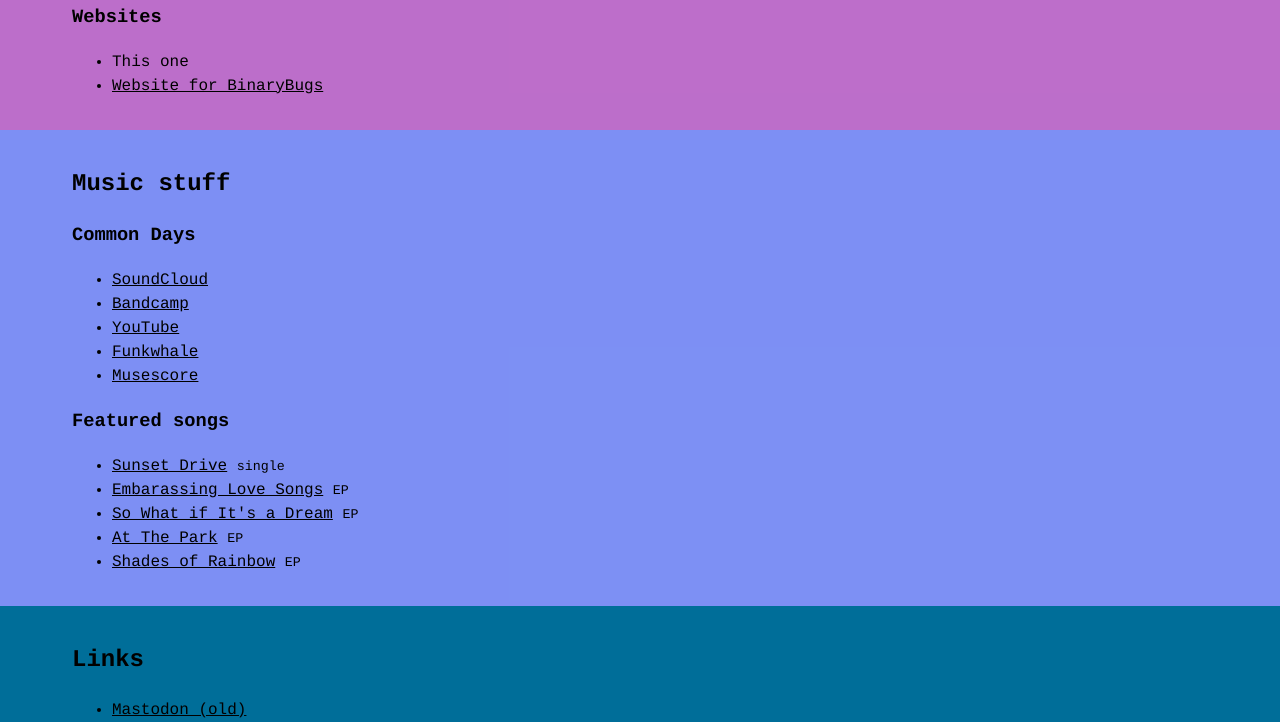
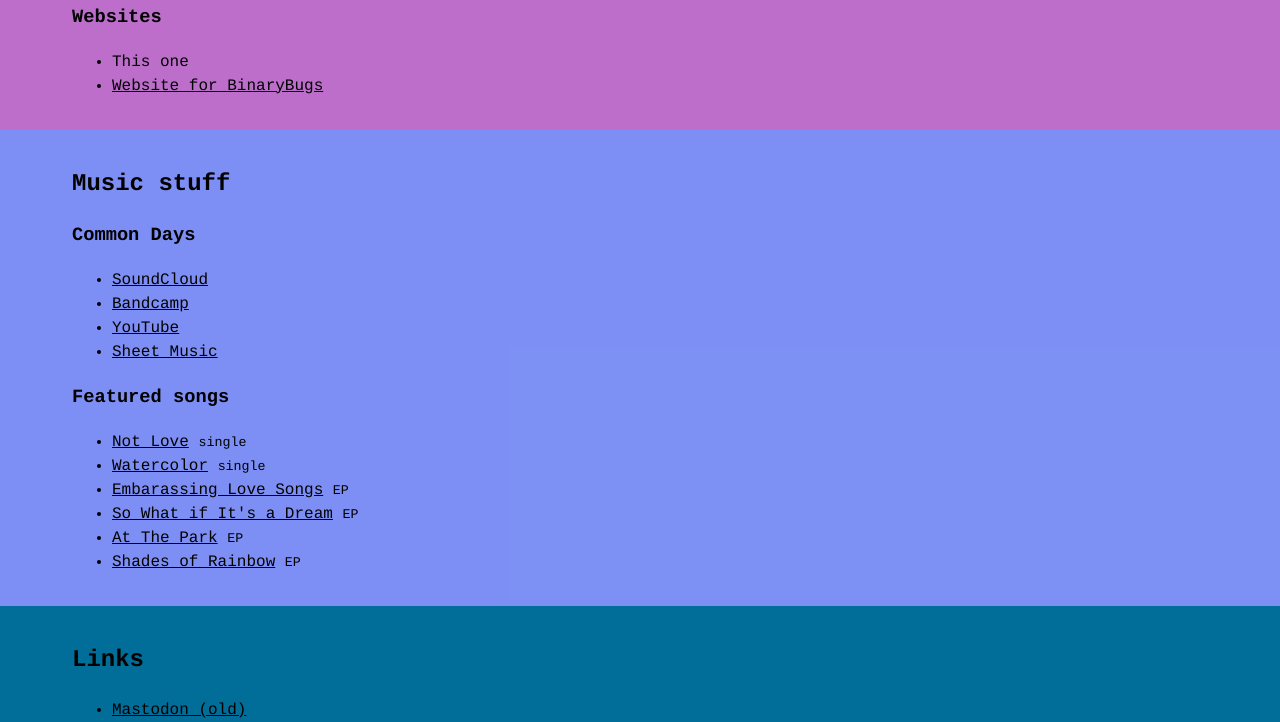
Before and after one commit to recursiveribbons/robinsyl.dev, a plain HTML site: page index.html in a window 1280 px wide. Shown: the part 1432-2154 px from the top of the page. Drawn offline with Linux system fonts and the light colour scheme.

Commit message:
update links

```diff
--- a/index.html
+++ b/index.html
@@ -85,12 +85,12 @@
             <li><a rel="me" href="https://soundcloud.com/CommonDays">SoundCloud</a></li>
             <li><a rel="me" href="https://commondays.bandcamp.com">Bandcamp</a></li>
             <li><a rel="me" href="https://youtube.com/@commondaysmusic">YouTube</a></li>
-            <li><a rel="me" href="https://sonicorca.maw.best/channels/commondays">Funkwhale</a></li>
-            <li><a rel="me" href="https://musescore.com/user/9027046">Musescore</a></li>
+            <li><a rel="me" href="/sheets">Sheet Music</a></li>
         </ul>
         <h3>Featured songs</h3>
         <ul>
-            <li><a href="https://commondays.bandcamp.com/track/sunset-drive">Sunset Drive</a> <small>single</small></li>
+            <li><a href="https://soundcloud.com/commondays/not-love">Not Love</a> <small>single</small></li>
+            <li><a href="https://soundcloud.com/commondays/watercolor">Watercolor</a> <small>single</small></li>
             <li><a href="https://soundcloud.com/commondays/sets/embarrassing-love-songs">Embarassing Love Songs</a> <small>EP</small></li>
             <li><a href="https://soundcloud.com/commondays/sets/so-what-if-its-a-dream-ep">So What if It's a Dream</a> <small>EP</small></li>
             <li><a href="https://soundcloud.com/commondays/sets/at-the-park-ep">At The Park</a> <small>EP</small></li>
```
